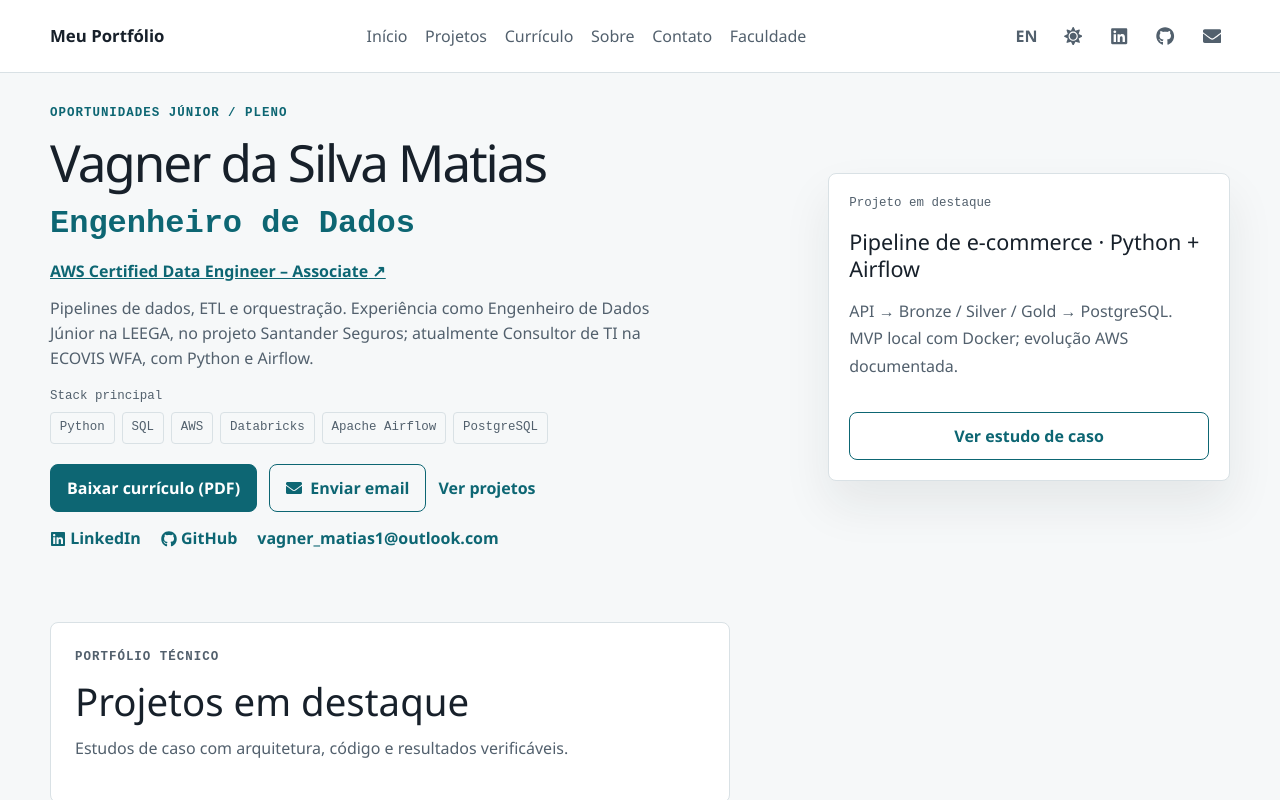
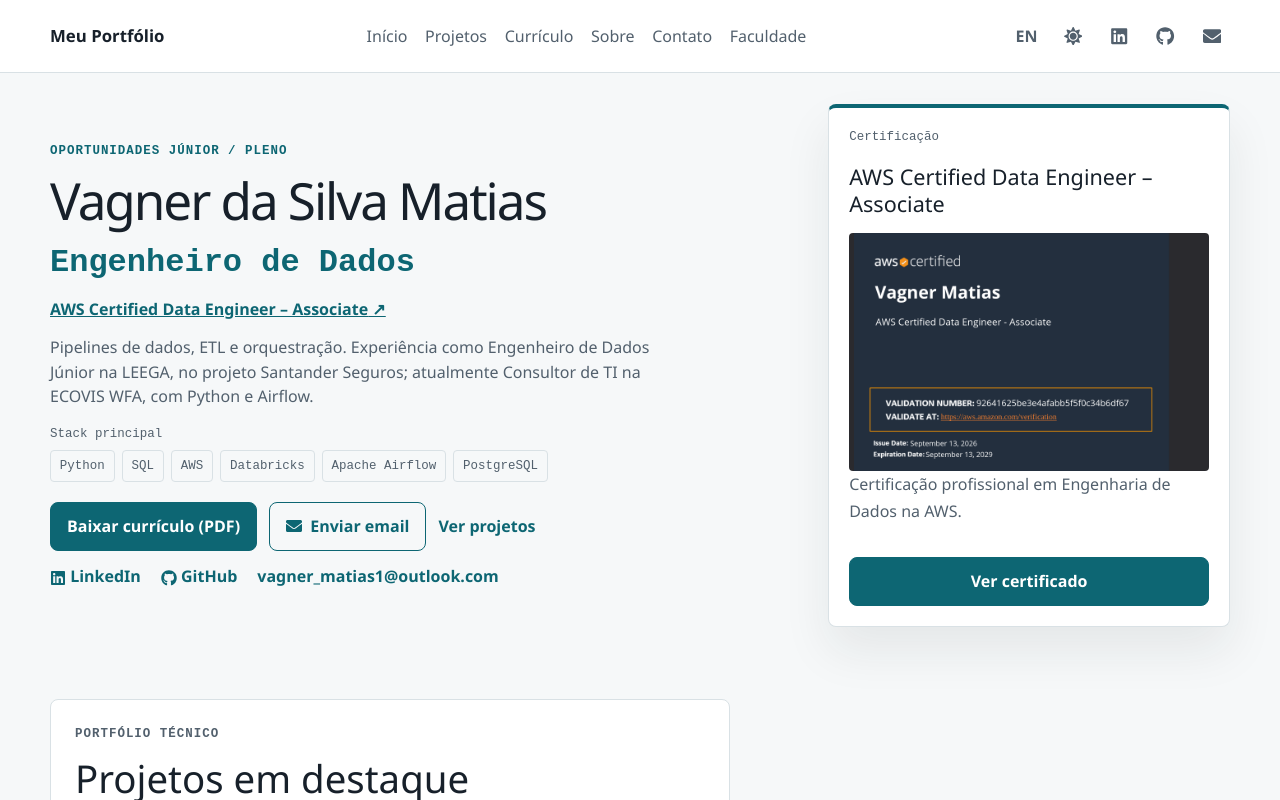
Before and after one commit to vagnero/my-portfolio, a React (Vite) app: page /#/ in a window 1280 px wide. Shown: the top 800 px of the page. Built offline with nearby package versions, Linux system fonts and the light colour scheme.

Commit message:
fix: prioriza certificação AWS no destaque da página inicial

```diff
--- a/src/pages/Home.tsx
+++ b/src/pages/Home.tsx
@@ -77,13 +77,16 @@
               <a href={emailUrl}>vagner_matias1@outlook.com</a>
             </nav>
           </div>
-          <aside className="hero__proof" aria-labelledby="featured-project-title">
-            <p className="hero__proof-label">{t("portfolio.hero.featuredLabel")}</p>
-            <h2 id="featured-project-title">{t("portfolio.hero.featuredTitle")}</h2>
-            <p className="prose">{t("portfolio.hero.featuredSummary")}</p>
-            <Link className="portfolio-button portfolio-button--secondary" to="/projects">
-              {t("portfolio.hero.featuredAction")}
-            </Link>
+          <aside className="hero__proof" aria-labelledby="certification-proof-title">
+            <p className="hero__proof-label">{t("portfolio.certification.eyebrow")}</p>
+            <h2 id="certification-proof-title">{t("portfolio.certification.title")}</h2>
+            <a href={certificatePdf} target="_blank" rel="noopener noreferrer">
+              <img src={certificateImage} alt={t("portfolio.certification.title")} />
+            </a>
+            <p className="prose">{t("portfolio.certification.description")}</p>
+            <a className="portfolio-button" href={certificatePdf} target="_blank" rel="noopener noreferrer">
+              {t("portfolio.certification.view")}
+            </a>
           </aside>
         </div>
       </section>
--- a/src/styles/portfolio.css
+++ b/src/styles/portfolio.css
@@ -365,6 +365,7 @@
 }
 
 .hero__proof {
+  border-top: 4px solid var(--portfolio-accent);
   padding: 1.25rem;
   box-shadow: 0 1.5rem 3rem rgba(23, 32, 42, 0.08);
 }
@@ -393,8 +394,8 @@
 }
 
 .hero__proof img {
-  aspect-ratio: 4 / 3;
-  object-fit: cover;
+  max-height: 280px;
+  object-fit: contain;
 }
 
 .hero__proof .portfolio-button {
```
